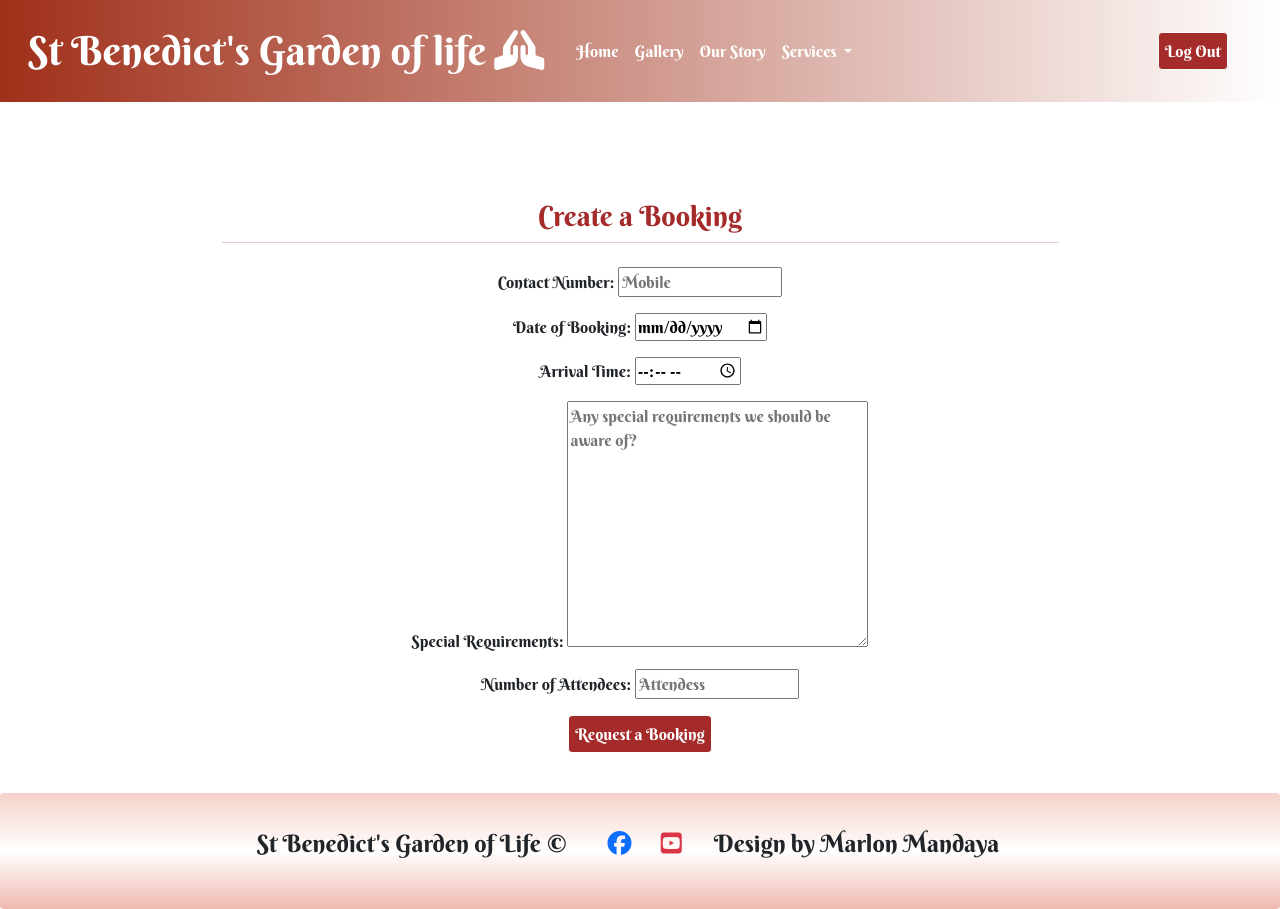
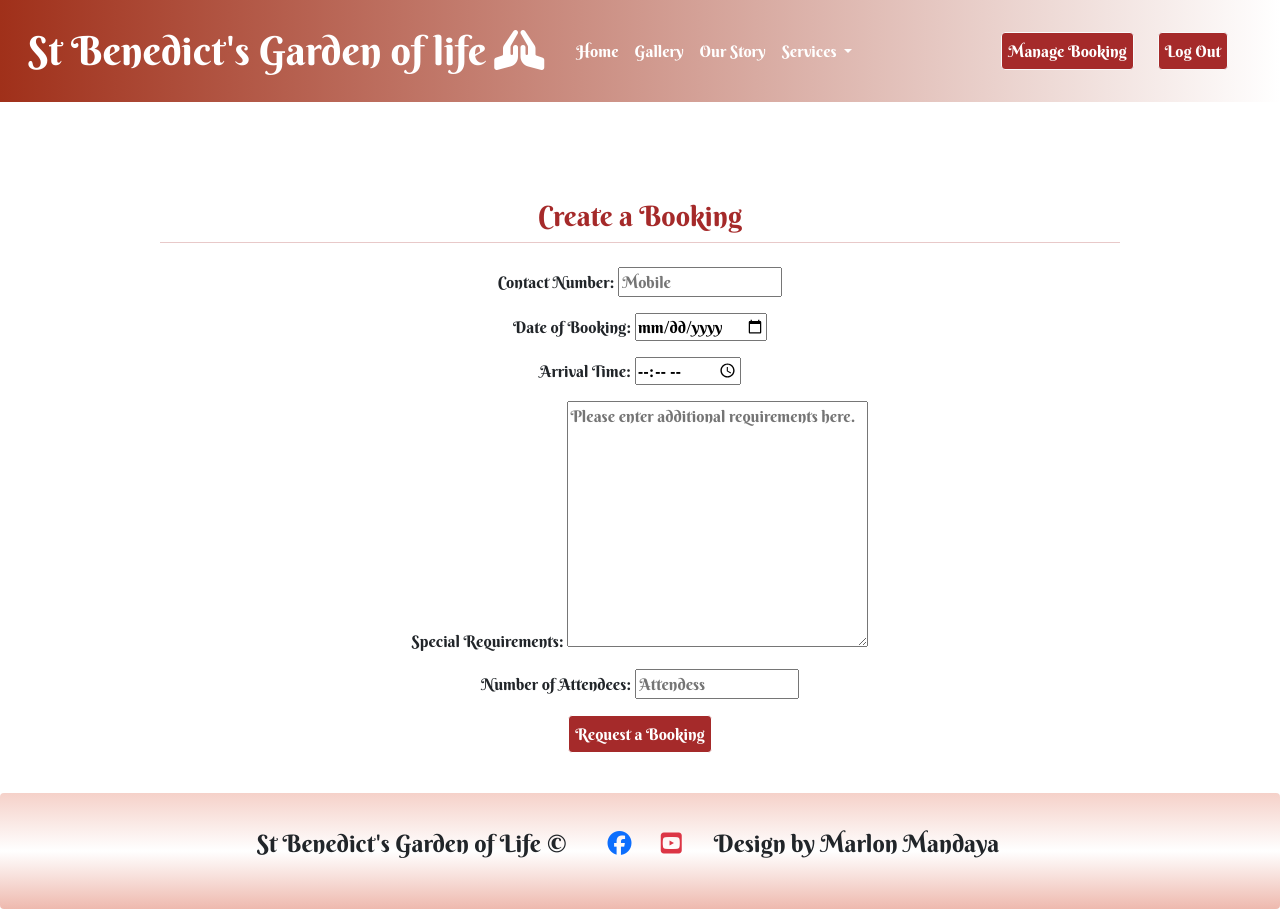
Before and after one commit to Markpm-code/st_benedict_shrine, a Django app: page /makebooking in a window 1280 px wide. Run offline with Django 3.2, Linux system fonts and the light colour scheme; the visitor is signed in with stand-in values (Sample User, id 1); some libraries are stand-ins or nearby versions.

Commit message:
Update logout.html file content

```diff
--- a/booking_data/forms.py
+++ b/booking_data/forms.py
@@ -19,23 +19,21 @@ class Booking_dataForm(forms.ModelForm):
         label='Date of Booking',
         required=True,
         widget=DatePickerInput(),
-        validators=[
-            validators.validate_future_date, validators.validate_open_day
-           ],
+
     )
 
     time = forms.TimeField(
         label='Arrival Time',
         required=True,
         widget=TimePickerInput(),
-        validators=[validators.validate_opening_hour],
+
     )
 
     notes = forms.CharField(
         label='Special Requirements',
         required=False,
         widget=forms.Textarea(attrs={
-            'placeholder': 'Any special requirements we should be aware of?'
+            'placeholder': 'Please enter additional requirements here.'
         }),
         max_length=300,
     )
@@ -44,7 +42,6 @@ class Booking_dataForm(forms.ModelForm):
         label='Number of Attendees',
         required=True,
         widget=forms.TextInput(attrs={'placeholder': 'Attendess'}),
-        validators=[validators.validate_guest_size],
     )
 
     class Meta:
--- a/booking_data/urls.py
+++ b/booking_data/urls.py
@@ -4,4 +4,7 @@ from django.urls import path
 urlpatterns = [
     path('makebooking', views.booking, name='booking'),
     path('', views.Booking_dataList.as_view(), name='booking.html'),
+    #path('', views.Booking_dataList.as_view(), name='manage_booking.html')
+    path('manage_booking', views.manage_booking, name='manage_booking.html')
+
 ]
--- a/booking_data/views.py
+++ b/booking_data/views.py
@@ -54,7 +54,8 @@ def booking(request):
                         'error': error,
                     })
 
-                return redirect(reverse("reservations"))
+               #return redirect(reverse("manage_booking.html"))
+                return redirect(reverse('booking.html'))
 
             else:
                 return render(request, 'booking.html', {
@@ -77,8 +78,8 @@ class Booking_dataList(generic.ListView):
     Class based view that inherits from the Booking model.
     """
     model = Booking_data
-    booking_form= Booking_dataForm
-    template_name = 'booking.html'
+    #booking_form= Booking_dataForm
+    #template_name = 'booking.html'
 
     def sort(self, bookings):
         """
@@ -106,15 +107,68 @@ class Booking_dataList(generic.ListView):
         Renders to the 'reservations.html' template.
         """
         if request.user.is_authenticated:
-            bookings = Booking.objects.filter(user=request.user)
-            reservations = filter(self.sort, bookings)
+            bookings = Booking_data.objects.filter(user=request.user)
+            manage_booking = filter(self.sort, bookings)
 
             return render(
-                request, 'reservations.html',
+                request, 'manage_booking.html',
                 {
-                    'reservations': reservations,
+                    'manage_booking': manage_booking,
                 },
             )
 
         else:
             return redirect(reverse("account_login"))
+
+
+def manage_booking(request):
+    """
+    test to manage the booking
+    """
+    if request.user.is_authenticated:
+        manage_booking = Booking_data
+        current_user = request.user
+
+        if current_user == manage_booking.user:
+            context = {
+                "mobile": manage_booking.mobile,
+                "date": manage_booking.date,
+                "time": manage_booking.time,
+                "notes": manage_booking.notes,
+                "attendees": manage_booking.attendees
+            }
+
+            if request.method == 'POST':
+                booking_form = Booking_dataForm(request.POST, instance=manage_booking)
+
+                if booking_form.is_valid():
+                    updated_booking = booking_form.save(commit=False)
+                    updated_booking.status = 0
+                    try:
+                        updated_booking.save()
+                    except IntegrityError as error:
+                        error = (
+                            'You have already requested this reservation'
+                        )
+                        return render(request, 'manage_booking.html', {
+                            "booking_form": Booking_dataForm(request.POST),
+                            'error': error,
+                        })
+
+                    return redirect(reverse("manage.booking.html"))
+
+                else:
+                    return render(request, 'manage_booking.html', {
+                        "booking_form": Booking_dataForm(request.POST)
+                    })
+
+            else:
+                return render(request, 'manage_booking.html', {
+                        "booking_form": Booking_dataForm(context)
+                    })
+
+        else:
+            return redirect(reverse("manage_booking.html"))
+
+    else:
+        return redirect(reverse("account_login"))
--- a/static/css/style.css
+++ b/static/css/style.css
@@ -78,6 +78,12 @@ body {
     margin: 240px 0 450px;
 }
 
+/*booking-link*/
+#book-now {
+    background-color: brown;
+    border: none;
+}
+
 /*Gallery container*/
 #gallery-container,
 #services-container,
--- a/templates/account/login.html
+++ b/templates/account/login.html
@@ -12,7 +12,7 @@
         <p class="fs-5 text-color fst-italic">{% blocktrans %}Please login at <span class="fs-2">St.
                 Benedict's</span>{% endblocktrans %}</p>
         <hr class=" w-75 mx-auto text-color">
-        <h2 class="fs-1 text-color fw-bold">{% trans "Login" %}</h2>
+        <h3 class="fs-1 text-color fw-bold">{% trans "Log in" %}</h3>
         </d>
         <div class="row">
             <div class="col-md-8 mt-3 offset-md-2">
@@ -31,7 +31,7 @@
                     {% if redirect_field_value %}
                     <input type="hidden" name="{{ redirect_field_name }}" value="{{ redirect_field_value }}" />
                     {% endif %}
-                    <button class="btn btn-signup right px-4" type="submit" id="login-bg">{% trans "Login" %}</button>
+                    <button class="btn btn-signup right px-4" type="submit" id="login-bg">{% trans "Log in" %}</button>
                 </form>
             </div>
         </div>
--- a/templates/base.html
+++ b/templates/base.html
@@ -55,13 +55,16 @@
         </ul>
         <form class="d-flex">
           {% if user.is_authenticated %}
+          <!--manage boooking needs update-->
+          <a href="{% url 'manage_booking.html' %}" id="logout-bg"
+            class="m-1 ms-0 mx-4 text-decoration-none border border-light rounded">Manage Booking</a>
           <a href="{% url 'account_logout' %}" id="logout-bg"
             class="m-1 ms-0 mx-4 text-decoration-none border border-light rounded">Log Out</a>
           {% else %}
           <a href="{% url 'account_signup' %}" id="signup-bg"
             class="m-1 ms-0 mx-4 text-decoration-none border border-light rounded px-3">Sign Up</a>
           <a href="{% url 'account_login' %}" id="login-bg"
-            class="m-1 ms-0 mx-4 text-decoration-none  border border-light rounded px-3">Login</a>
+            class="m-1 ms-0 mx-4 text-decoration-none  border border-light rounded px-3">Log in</a>
           {% endif %}
         </form>
       </div>
--- a/templates/booking.html
+++ b/templates/booking.html
@@ -6,7 +6,7 @@
 
 {% load crispy_forms_tags  %}
 
-<div class="container mb-3" style="margin-top:200px;">
+<div class=" mb-3 " style="margin-top:200px;">
     <div class=" row">
         <div class="col-lg-12 text-center">
             <h3 class="page-heading text-color">Create a Booking</h3>
@@ -14,11 +14,12 @@
             <!-- Container for the error message if a double booking is made. -->
             <h6 class="double-booking">{{ error }}</h6>
             <!-- The booking form can be found in the booking app in forms.py. -->
-            <form method="POST" action="{% url 'booking' %}" class="container  mb-4">
-                {{ booking_form.as_p }}
-                {% csrf_token %}
-                <button type="submit" class="rounded border border-white" id="request-bg" value="Post">Request a Booking</button>
-            </form>
+                <form method="POST" action="{% url 'booking' %}" class=" mb-4 ">
+                    {{ booking_form.as_p }}
+                    {% csrf_token %}
+                    <button type="submit" class="rounded border border-white" id="request-bg" value="Post">Request a
+                        Booking</button>
+                </form>
         </div>
     </div>
 </div>
--- a/templates/index.html
+++ b/templates/index.html
@@ -10,7 +10,7 @@
       <h1 class="text-white card-title">Welcome To St. Benedict's Garden Of Life</h1>
       <p class="text-dark fs-6 fs-4 bg-white rounded p-2">Where your Body, Soul and Mind gets revitalised.</p>
       <!-- links to the booking form-->
-      <button class="border border -secondary p-2 rounded w-25 fs-6 fs-4 "><a href="{% url 'booking' %}">Book Now</a></button>
+      <button class="w-25 fs-6 fs-4 rounded p-1" id="book-now" ><a href="{% url 'booking' %}" class="text-decoration-none text-white">Book Now &raquo;</a></button>
     </div>
   </div>
 </header>
```
Also changed, not shown: templates/account/logout.html (+4 -3 lines).
